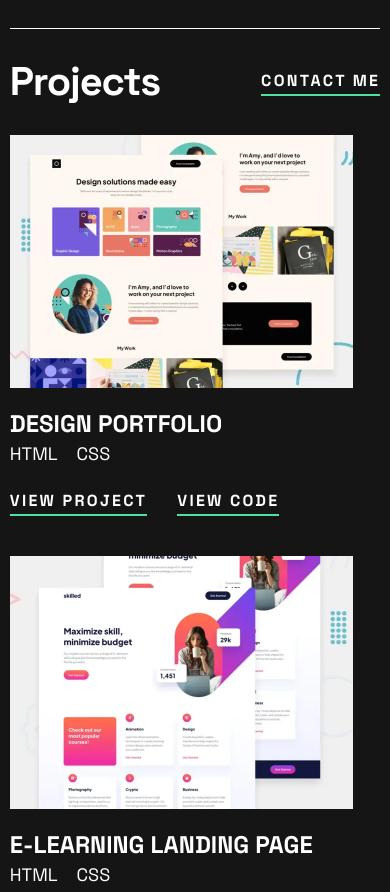
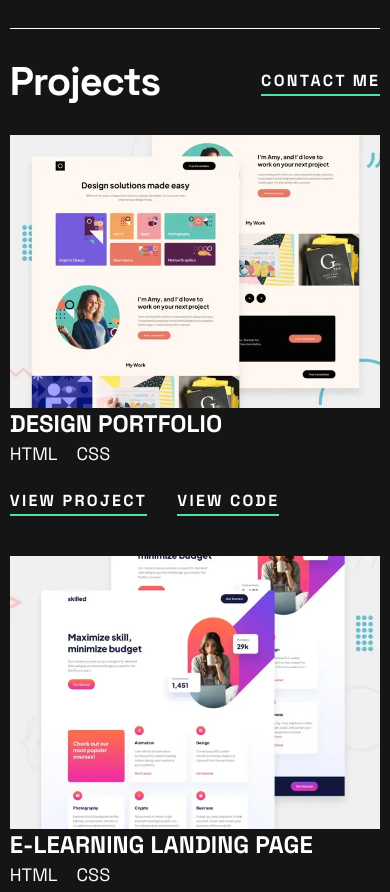
Before and after one commit to krishee107/FRONTENDMENTOR-Single-page-developer-portfolio, a plain HTML site: page index.html in a window 390 px wide. Shown: the part 1380-2272 px from the top of the page. Drawn offline with Linux system fonts and the light colour scheme.

Commit message:
Responsive fix

```diff
--- a/css/style.css
+++ b/css/style.css
@@ -176,8 +176,8 @@ p {
 }
 
 .project_img {
-    max-width: 343px;
     max-height: 253px;
+    width: 100%;
 }
 
 .project_img img {
--- a/index.html
+++ b/index.html
@@ -195,10 +195,6 @@
     </footer>
   </div>
 
-  View project
-  View code
-
-
 
 </body>
 </html>
```
